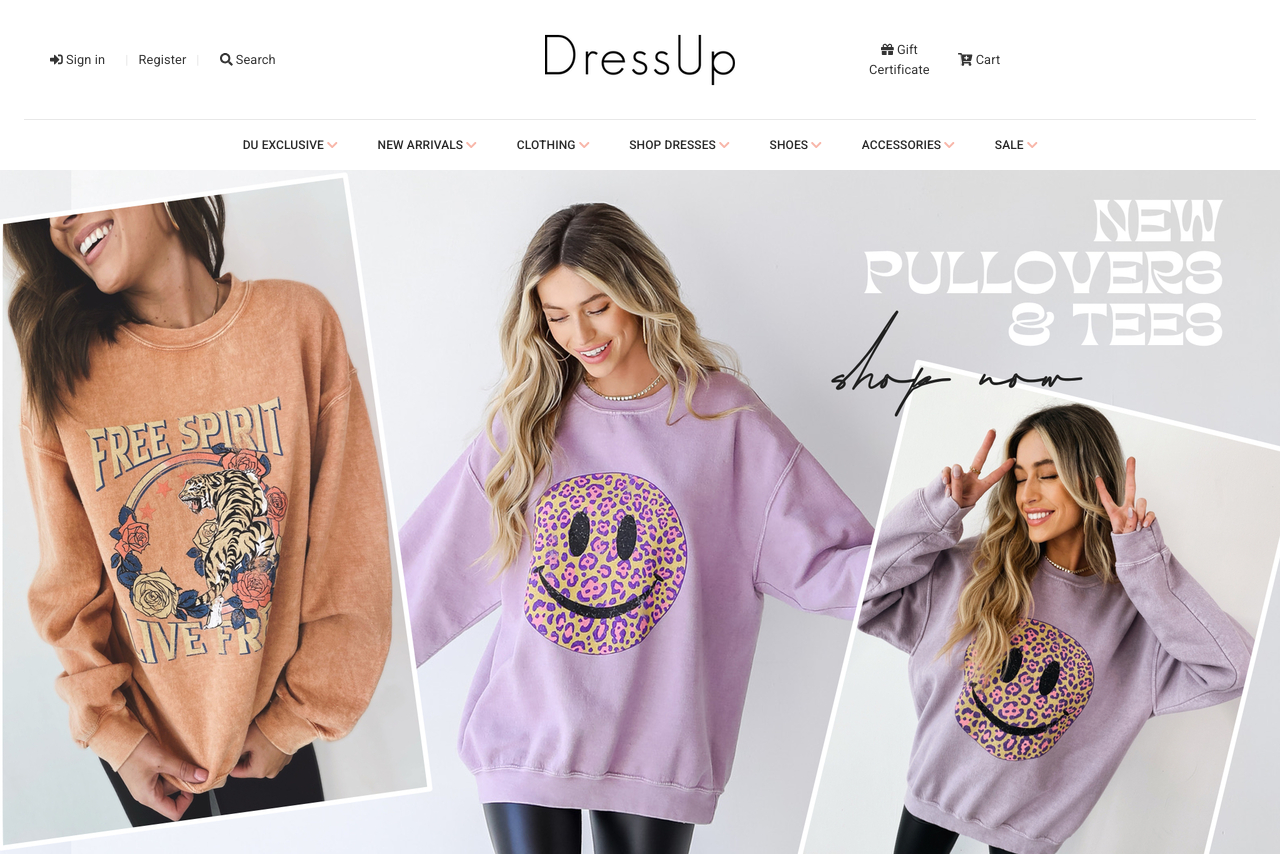
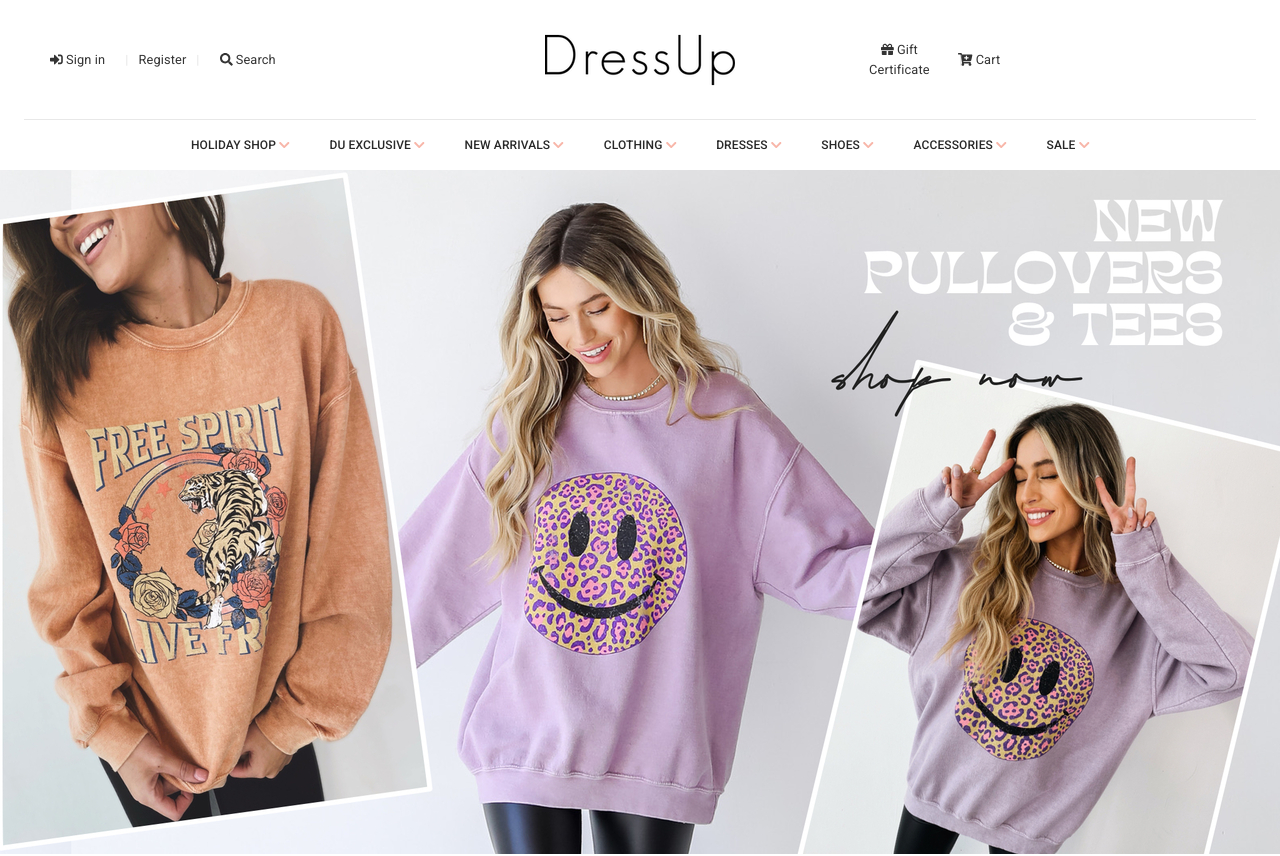
Before and after one commit to trieuminh98/dress-up-shop, a React (Create React App) app in the folder client/: page / in a window 1280 px wide. Shown: the top 856 px of the page. Built offline with nearby package versions, Linux system fonts and the light colour scheme.

Commit message:
Redesign header navigation box

```diff
--- a/client/src/common/json/navMenus.tsx
+++ b/client/src/common/json/navMenus.tsx
@@ -1,24 +1,66 @@
 const navMenus = [
   {
-    key: 'Du Exclusive',
+    key: 'Holiday Shop',
+    isShort: true,
     navItemList: [
       {
-        key: 'All du exclusive',
-        itemList: []
+        key: 'HSHD',
+        description: 'Holiday Deals'
       },
       {
-        key: 'Shop all',
-        itemList: [
-          {
-            key: 'GD',
-            description: 'Game day'
-          },
-          {
-            key: 'N',
-            description: 'Nashville'
-          }
-        ]
-      }
+        key: 'HSDE',
+        description: 'DU Exclusives'
+      },
+      {
+        key: 'HSSS',
+        description: 'Stocking Stuffers'
+      },
+      {
+        key: 'HSCG',
+        description: 'Cozy Gifts'
+      },
+      {
+        key: 'HSGC',
+        description: 'Gift Cards'
+      },
+    ]
+  },
+  {
+    key: 'Du Exclusive',
+    isShort: true,
+    navItemList: [
+      {
+        key: 'DEGD',
+        description: 'Game Day'
+      },
+      {
+        key: 'DEN',
+        description: 'Nashville'
+      },
+      {
+        key: 'DEC',
+        description: 'Charleston'
+      },
+      {
+        key: 'DES',
+        description: 'Savannah'
+      },
+      {
+        key: 'DEG',
+        description: 'Greenville'
+      },
+      {
+        key: 'DED',
+        description: 'Dahlonega'
+      },
+      {
+        key: 'DEH',
+        description: 'Hats'
+      },
+      {
+        key: 'DESB',
+        description: 'Stickers & Buttons'
+      },
     ]
   },
   {
@@ -105,7 +147,7 @@ const navMenus = [
     ]
   },
   {
-    key: 'Shop dresses',
+    key: 'Dresses',
     navItemList: [
       {
         key: 'All shop dresses',
--- a/client/src/pages/commonPage/header/index.tsx
+++ b/client/src/pages/commonPage/header/index.tsx
@@ -1,19 +1,17 @@
 import { faCartPlus, faChevronDown, faGift, faSearch, faSignInAlt } from '@fortawesome/free-solid-svg-icons';
 import { FontAwesomeIcon } from '@fortawesome/react-fontawesome';
-import { Container, Grid, Typography, Drawer } from '@mui/material';
+import CloseIcon from '@mui/icons-material/Close';
+import { Container, Drawer, Grid, MenuItem, Typography } from '@mui/material';
 import { Box } from '@mui/system';
 import logo from 'assets/images/logo.png';
 import navMenus from 'common/json/navMenus';
-import React, { useEffect, useState } from 'react';
+import React, { useState } from 'react';
 import { Link } from 'react-router-dom';
 import NavigationBox from '../navigationBox';
 import styles from './styles';
-import CloseIcon from '@mui/icons-material/Close';
 
 function Header() {
-  const { navUserActStyle, navUserActRegister, navUserActCart, navMenu, drawerScrollable, drawerTitle } = styles;
-  const [show, setShow] = useState(false);
-  const [navItemList, setNavItemList] = useState([]);
+  const { navUserActStyle, navUserActRegister, navUserActCart, navMenu, drawerScrollable, box } = styles;
   const [state, setState] = useState(false);
 
   const toggleDrawer = (open: any) => {
@@ -37,19 +35,23 @@ function Header() {
     );
   };
 
-  const onHoverOpen = (event: any) => {
-    const {
-      target: { id },
-    } = event;
-    setNavItemList((navMenus[+id] as any).navItemList);
-    setShow(true);
+  const ShortMenu = (props: any) => {
+    const { navItemList, index } = props;
+    return (
+      <Box position='absolute' zIndex='999' component='div' id={`menu-${index}`} bgcolor='white'>
+        {navItemList.map((item: any) => {
+          return <MenuItem key={item.key}>{item.description}</MenuItem>;
+        })}
+      </Box>
+    );
   };
 
-  const onHoverClose = () => {
-    setShow(false);
+  const getHoverCss = (index: number, isShort: boolean) => {
+    const cssObj = {} as any;
+    cssObj[`#menu-${index}`] = { display: 'none' };
+    cssObj[`&:hover #menu-${index}`] = { display: isShort ? 'block' : 'flex' };
+    return cssObj;
   };
-
-  useEffect(() => {}, [navItemList]);
 
   return (
     <>
@@ -93,35 +95,28 @@ function Header() {
                     {list()}
                   </Drawer>
                 </Typography>
-                {/* <Link style={{ width: '55%' }} to='/login'>
-                <img alt='app_logo' style={{ width: '25px' }} src={LOCATION_IMAGE_URL} />
-                <Box sx={{ display: 'inline-block' }}>
-                  <Typography>SET YOUR STORE</Typography>
-                  <Typography>View pricing & availability</Typography>
-                </Box>
-              </Link> */}
               </Box>
             </Grid>
           </Grid>
         </Box>
         <Box sx={navMenu} pl={2} pr={2}>
-          {navMenus.map((nav: any, index: number) => {
+          {navMenus.map(({ key, navItemList, isShort }, index: number) => {
             return (
-              <div key={index} style={{ padding: '0 10px' }}>
-                <Link onMouseEnter={onHoverOpen} onMouseLeave={onHoverClose} to='/login'>
+              <Box key={index} sx={{ ...box, ...getHoverCss(index, Boolean(isShort)) }}>
+                <Link to='/login'>
                   <Typography
                     id={index.toString()}
                     sx={{ ...navUserActStyle, ...{ fontSize: '12px', fontWeight: '500', textTransform: 'uppercase', color: 'inherit' } }}
                   >
-                    <span>{nav.key}</span> <FontAwesomeIcon color='#f8b6a9' icon={faChevronDown} />
+                    <span>{key}</span> <FontAwesomeIcon color='#f8b6a9' icon={faChevronDown} />
                   </Typography>
                 </Link>
-              </div>
+                {isShort ? <ShortMenu {...{ navItemList, index }} /> : <NavigationBox {...{ navItemList, index }} />}
+              </Box>
             );
           })}
         </Box>
       </Container>
-      <NavigationBox {...{ navItemList, show }} />
     </>
   );
 }
--- a/client/src/pages/commonPage/header/styles.tsx
+++ b/client/src/pages/commonPage/header/styles.tsx
@@ -15,6 +15,19 @@ const styles = {
     fontSize: '0.8rem',
     transition: 'color .15s ease',
     padding: '0 10px',
+    '&:hover > #menu-0': {
+      visibility: 'visible'
+    }
+  },
+
+  box: {
+    padding: '0 10px',
+    '#menu-0': {
+      display: 'none'
+    },
+    '&:hover #menu-0': {
+      display: 'block'
+    }
   },
 
   navUserActStyleDiv: {
--- a/client/src/pages/commonPage/navigationBox/index.tsx
+++ b/client/src/pages/commonPage/navigationBox/index.tsx
@@ -4,10 +4,10 @@ import React, { Fragment } from 'react';
 import styles from './styles';
 
 function NavigationBox(props: any) {
-  const { navItemList, show } = props as any;
+  const { navItemList, index } = props as any;
   const { navBox, navItemHeader, navItem } = styles;
   return (
-    <Box sx={{ ...navBox, ...{ display: show ? 'flex' : 'none', textTransform: 'uppercase', position: 'absolute' } }}>
+    <Box component='div' id={`menu-${index}`} sx={navBox}>
       {navItemList.map(({ key: keyItem = '', itemList = [] }, index: string) => {
         return (
           <Fragment key={index}>
@@ -15,7 +15,11 @@ function NavigationBox(props: any) {
               <Typography sx={navItemHeader}>{keyItem}</Typography>
               <Box sx={{ display: 'flex', flexDirection: 'column', mt: 2 }}>
                 {(itemList as any).map((item: any, index: string) => {
-                  return <Box key={index} sx={navItem}>{item.description}</Box>;
+                  return (
+                    <Box key={index} sx={navItem}>
+                      {item.description}
+                    </Box>
+                  );
                 })}
               </Box>
             </Box>
--- a/client/src/pages/commonPage/navigationBox/styles.tsx
+++ b/client/src/pages/commonPage/navigationBox/styles.tsx
@@ -5,7 +5,13 @@ const styles = {
     pl: 45,
     pt: 2,
     pb: 3,
-    width: '100%',
+    textTransform: 'uppercase',
+    position: 'absolute',
+    zIndex: 999,
+    bgcolor: 'white',
+    width: '100vw',
+    left: '0',
+    display: 'flex'
   },
   navItemHeader: {
     p: '15px 0',
@@ -18,6 +24,6 @@ const styles = {
     fontWeight: '400',
     p: '7px 0',
   },
-};
+} as const;
 
 export default styles;
```
